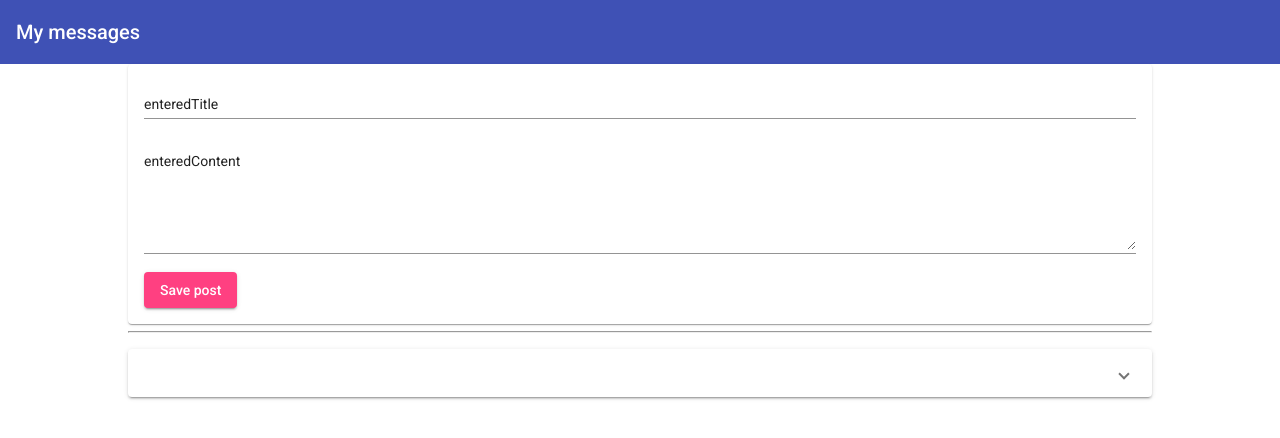
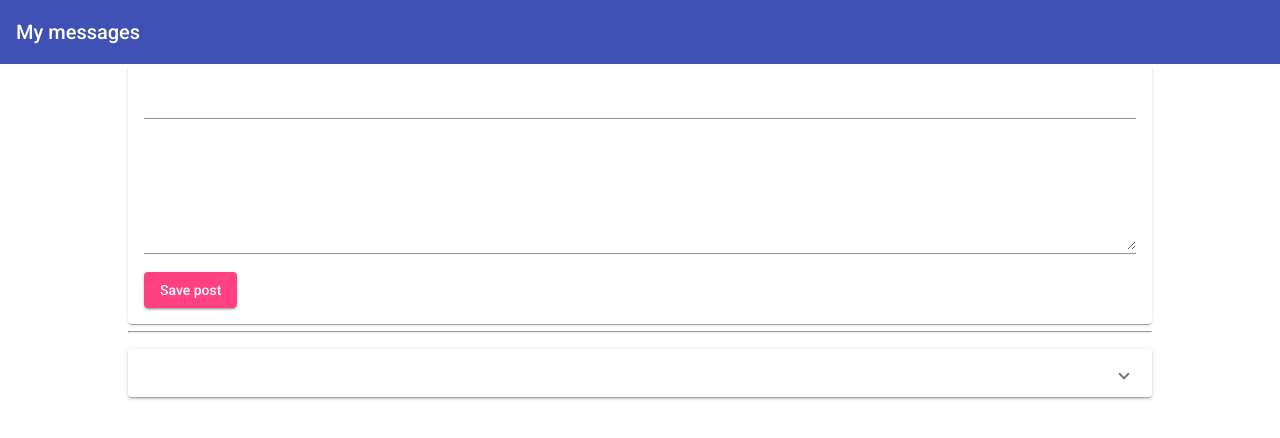
Before and after one commit to ItzhakVilensky/mean-course, an Angular app: page / in a window 1280 px wide. Shown: the top 438 px of the page. Built offline with nearby package versions, Linux system fonts and the light colour scheme.

Commit message:
* Add FormsModule * Use ngModel on post-create comp.

```diff
--- a/src/app/app.module.ts
+++ b/src/app/app.module.ts
@@ -1,6 +1,7 @@
 import { NgModule } from '@angular/core';
 import { BrowserModule } from '@angular/platform-browser';
 import { BrowserAnimationsModule } from '@angular/platform-browser/animations';
+import { FormsModule } from '@angular/forms';
 
 import { MatInputModule } from '@angular/material/input';
 import { MatFormFieldModule } from '@angular/material/form-field';
@@ -17,6 +18,7 @@ import { PostListComponent } from './posts/post-list/post-list.component';
 const angularModules = [
   BrowserModule,
   BrowserAnimationsModule,
+  FormsModule
 ];
 const materialModules = [
   MatInputModule,
--- a/src/app/posts/post-create/post-create.component.html
+++ b/src/app/posts/post-create/post-create.component.html
@@ -1,10 +1,10 @@
 <mat-card>
     <mat-form-field>
-        <input matInput="" type="text" [value]="enteredTitle" />
+        <input matInput="" type="text" [(ngModel)]="enteredTitle" />
     </mat-form-field>
 
     <mat-form-field>
-        <textarea matInput="" rows="6" [value]="enteredContent"></textarea>
+        <textarea matInput="" rows="6" [(ngModel)]="enteredContent"></textarea>
     </mat-form-field>
 
     <button mat-raised-button color="accent" (click)="onAddPost()">Save post</button>
--- a/src/app/posts/post-create/post-create.component.ts
+++ b/src/app/posts/post-create/post-create.component.ts
@@ -7,8 +7,8 @@ import { Component, EventEmitter, Output } from "@angular/core";
 })
 export class PostCreateComponent {
 
-    enteredTitle = 'enteredTitle';
-    enteredContent = 'enteredContent';
+    enteredTitle = '';
+    enteredContent = '';
     @Output() postCreated = new EventEmitter();
 
     onAddPost() {
```
